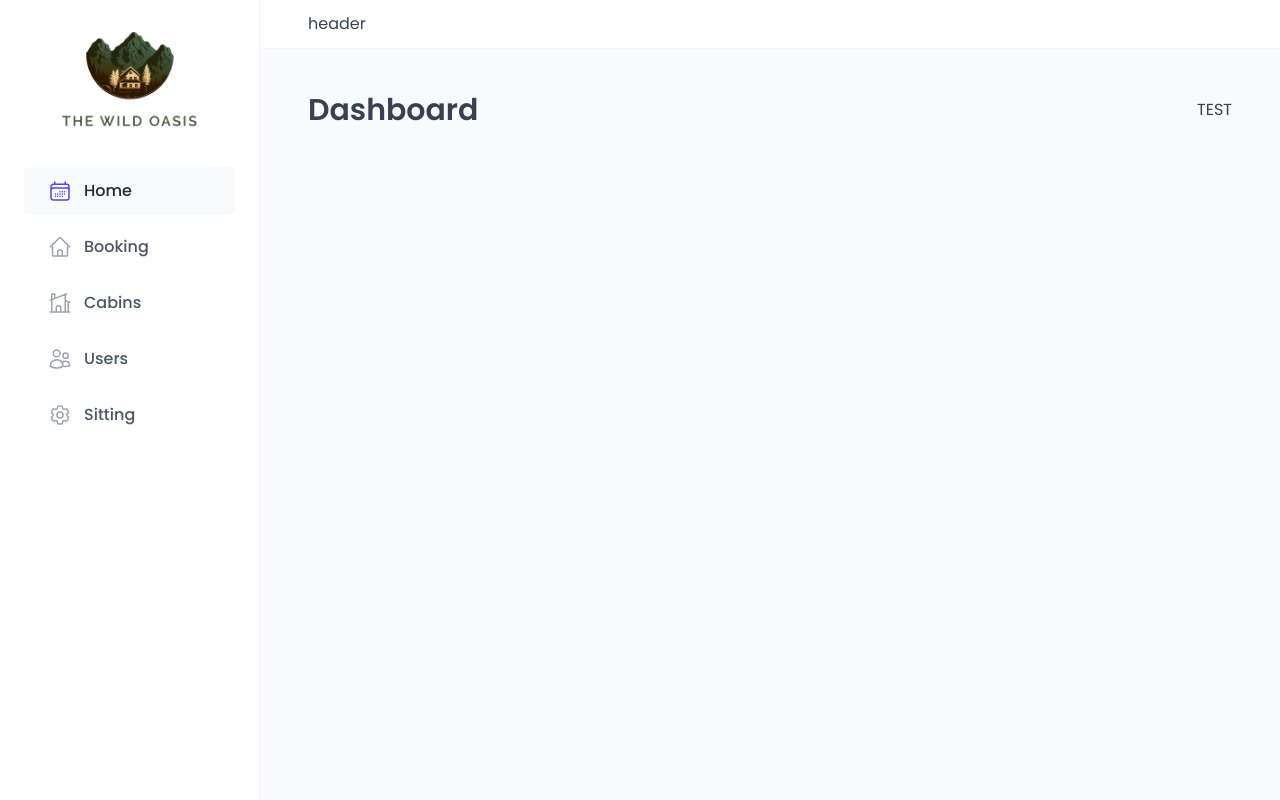
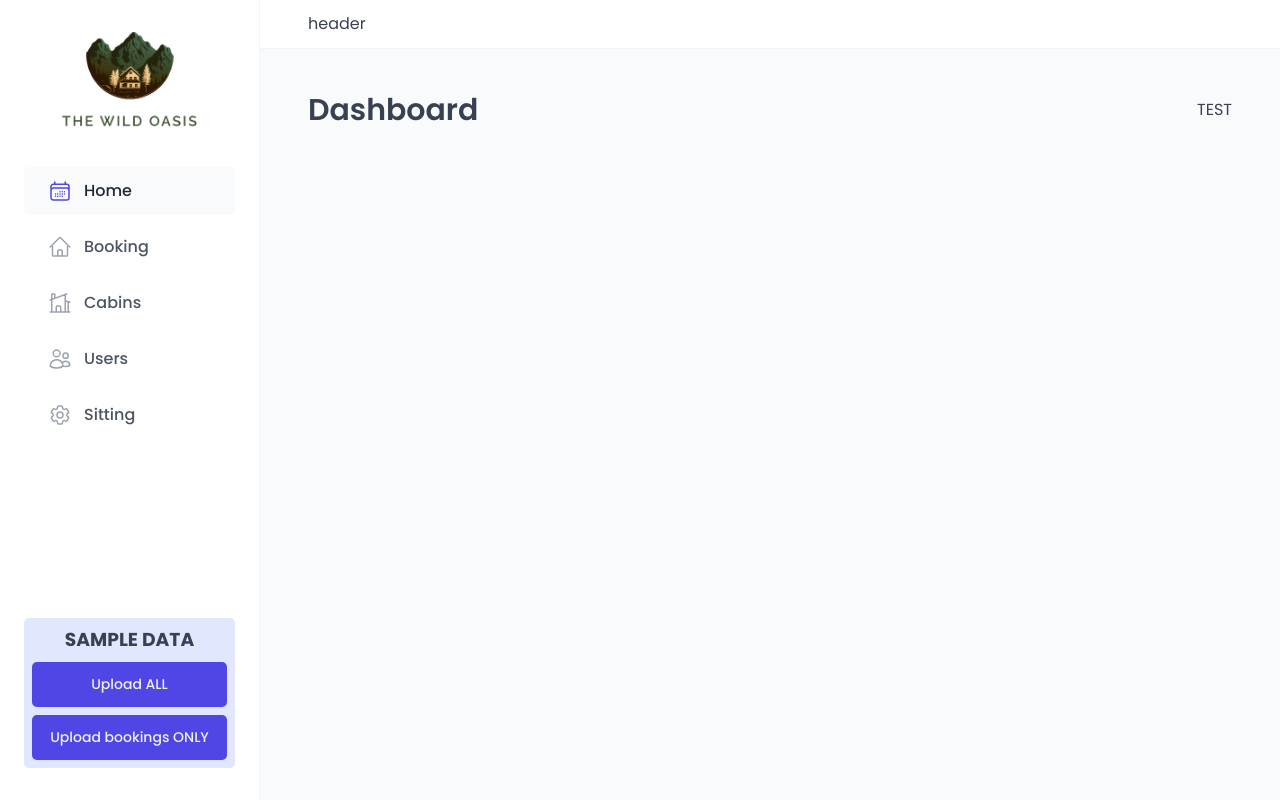
Before and after one commit to khaled-hassan7/the-wild-oasis-dashboard, a React (Vite) app: page /dashboard in a window 1280 px wide. Built offline with nearby package versions, Linux system fonts and the light colour scheme; a web font is replaced by a local one.

Commit message:
feat(ui): add uploader component to the sidebar

```diff
--- a/src/ui/Sidebar.jsx
+++ b/src/ui/Sidebar.jsx
@@ -1,6 +1,7 @@
 import styled from "styled-components";
 import Logo from "./Logo";
 import MainNav from "./MainNav";
+import Uploader from "../data/Uploader";
 const StyleSideBar = styled.aside`
   background-color: var(--color-grey-0);
   padding: 3.2rem 2.4rem;
@@ -16,6 +17,7 @@
     <StyleSideBar>
       <Logo />
       <MainNav />
+      <Uploader />
     </StyleSideBar>
   );
 }
```
